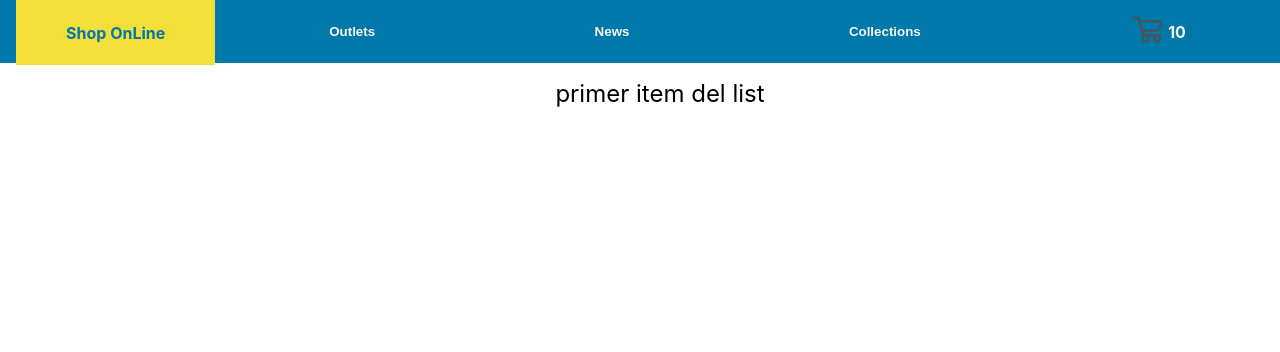
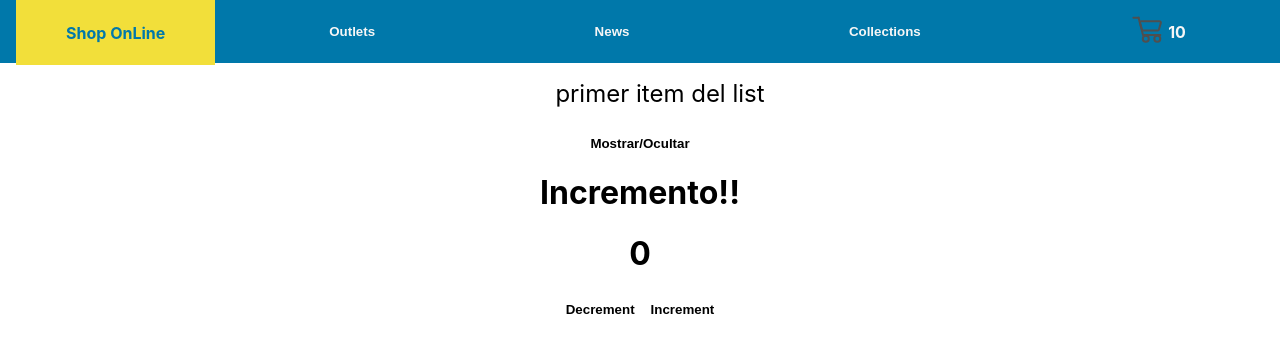
Before and after one commit to Alebm/tiendaonlinereact, a React (Create React App) app: page / in a window 1280 px wide. Shown: the top 352 px of the page. Built offline with nearby package versions, Linux system fonts and the light colour scheme.

Commit message:
Contador con boton

```diff
--- a/src/App.js
+++ b/src/App.js
@@ -1,13 +1,21 @@
-//import logo from './logo.svg';
+
+import { useState } from 'react';
+
 import './App.css';
 import Navbar from './components/Navbar/Navbar'
 import ItemListContainer from './components/ItemListContainer/ItemListContainer';
+import Counter from './components/counter/counter';
 
 function App() {
+
+  const [show, setShow] = useState(true);
+
   return (
     <div className="App">
       <Navbar/>
       <ItemListContainer greeting={'primer item del list'} />
+      <button onClick={() => setShow(!show) }>Mostrar/Ocultar</button>
+      {show === true ? <Counter/> : null}
     </div>
   );
 }
--- /dev/null
+++ b/src/components/counter/counter.js
@@ -0,0 +1,36 @@
+import Button from '../button/Button';
+import { useState, useEffect } from 'react'
+
+
+const Counter = () => {
+
+useEffect(()=>{
+});
+
+    const [count, setCount] = useState(0);
+    let [text, setText] = useState('Text')
+
+    const increment = () => {
+        setCount(count + 1)
+        setText( text = 'Incremento!!' )
+    }
+
+    const decrement = () => {
+        setCount(count - 1)
+        setText( text = 'Decremento!!' )
+    }
+
+    return (
+        <div>
+            <h1>{text === 'Incremento!!' ? 'Decremento!!' : 'Incremento!!'}</h1>
+            <h1>{count}</h1>
+            <Button click = {decrement} label = {'Decrement'} />
+            <Button click = {increment} label = {'Increment'} />
+        </div>
+    )
+
+
+
+}
+
+export default Counter;
```
